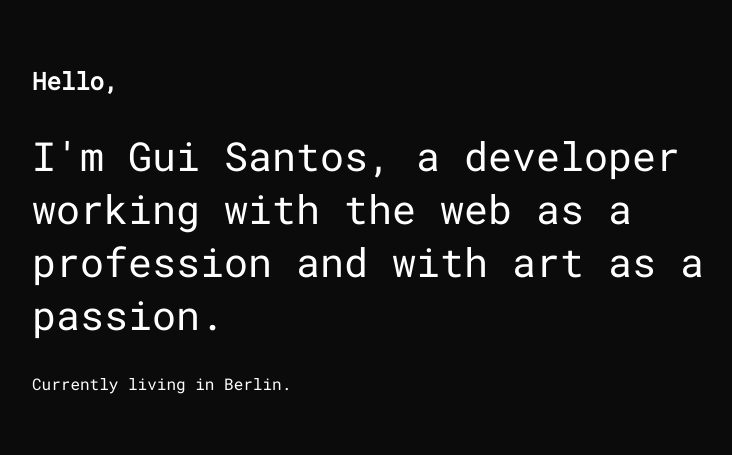
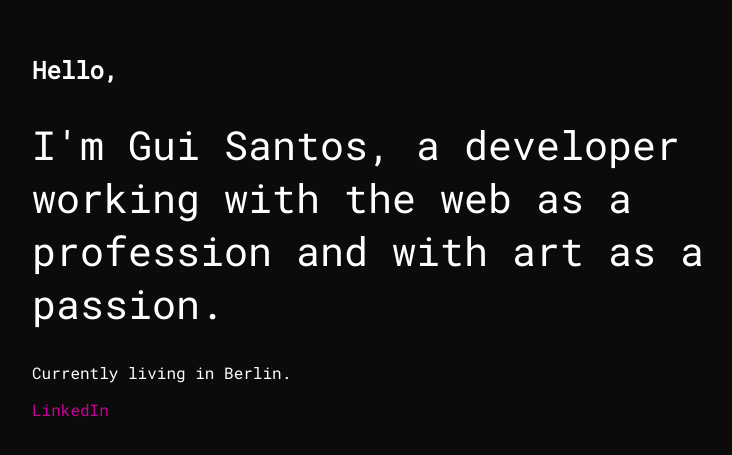
Before and after one commit to gui-santos/personal-website, a Gatsby site: page / in a window 1280 px wide. Shown: the part 163-618 px from the top of the page, without its empty margins (24-756 px from the left). Built offline with nearby package versions, Linux system fonts and the light colour scheme; Gatsby itself is replaced by a stand-in of ours.

Commit message:
add linked in link

```diff
--- a/src/pages/index.js
+++ b/src/pages/index.js
@@ -53,6 +53,21 @@ const TextSmall = styled.p`
   }
 `
 
+const Link = styled.a`
+  font-size: 0.8rem;
+  color: #c90099;
+  text-decoration: none;
+  transition: color 0.5s ease-in-out;
+
+  :hover {
+    color: #ff05c3;
+  }
+
+  @media screen and (min-width: 768px) {
+    font-size: 1rem;
+  }
+`
+
 const IndexPage = () => (
   <Layout>
     <About>
@@ -70,6 +85,10 @@ const IndexPage = () => (
       <FadeIn delay={600}>
         <TextSmall>Currently living in Berlin.</TextSmall>
       </FadeIn>
+
+      <Link href="https://www.linkedin.com/in/guigsantos/" target="_blank">
+        LinkedIn
+      </Link>
     </About>
   </Layout>
 )
```
